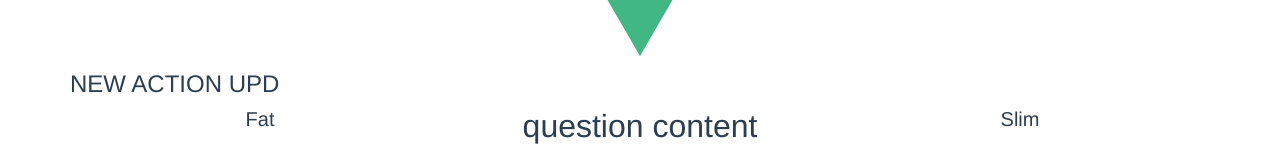
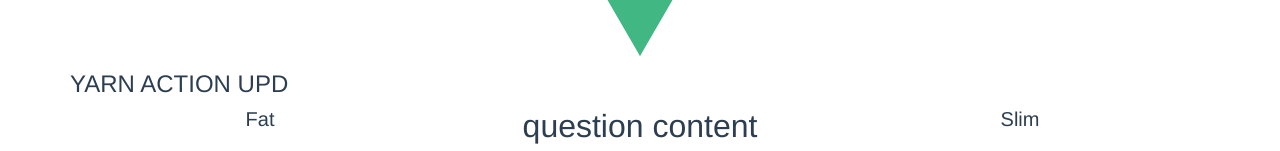
Before and after one commit to chapkovski/iat-client, a Vue app: page / in a window 1280 px wide. Shown: the part 190-341 px from the top of the page. Built offline with nearby package versions, Linux system fonts and the light colour scheme.

Commit message:
yarn once again testing

```diff
--- a/src/components/Main.vue
+++ b/src/components/Main.vue
@@ -1,6 +1,6 @@
 <template>
   <b-container class="bv-example-row">
-    <b-row><h4>NEW ACTION UPD</h4></b-row>
+    <b-row><h4>YARN ACTION UPD</h4></b-row>
     <b-row>
       <b-col><partial :content="left_content"></partial></b-col>
       <b-col><Q :content="q_content"></Q></b-col>
```
